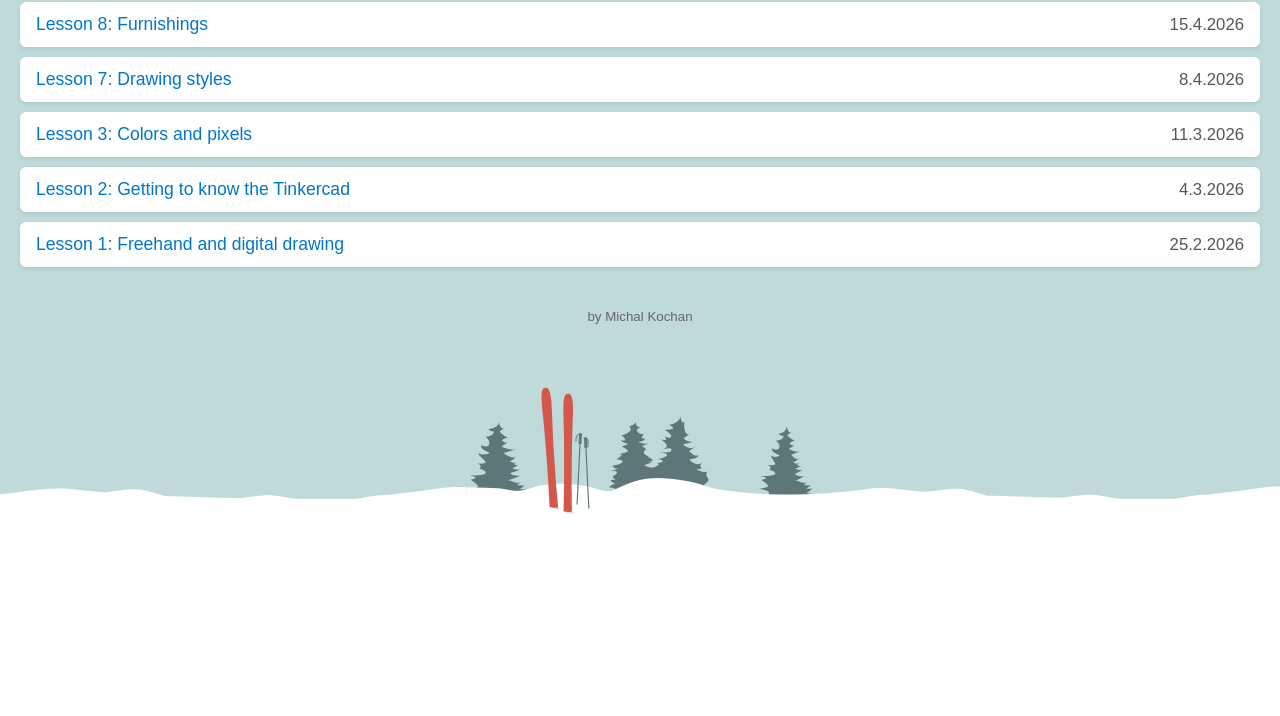
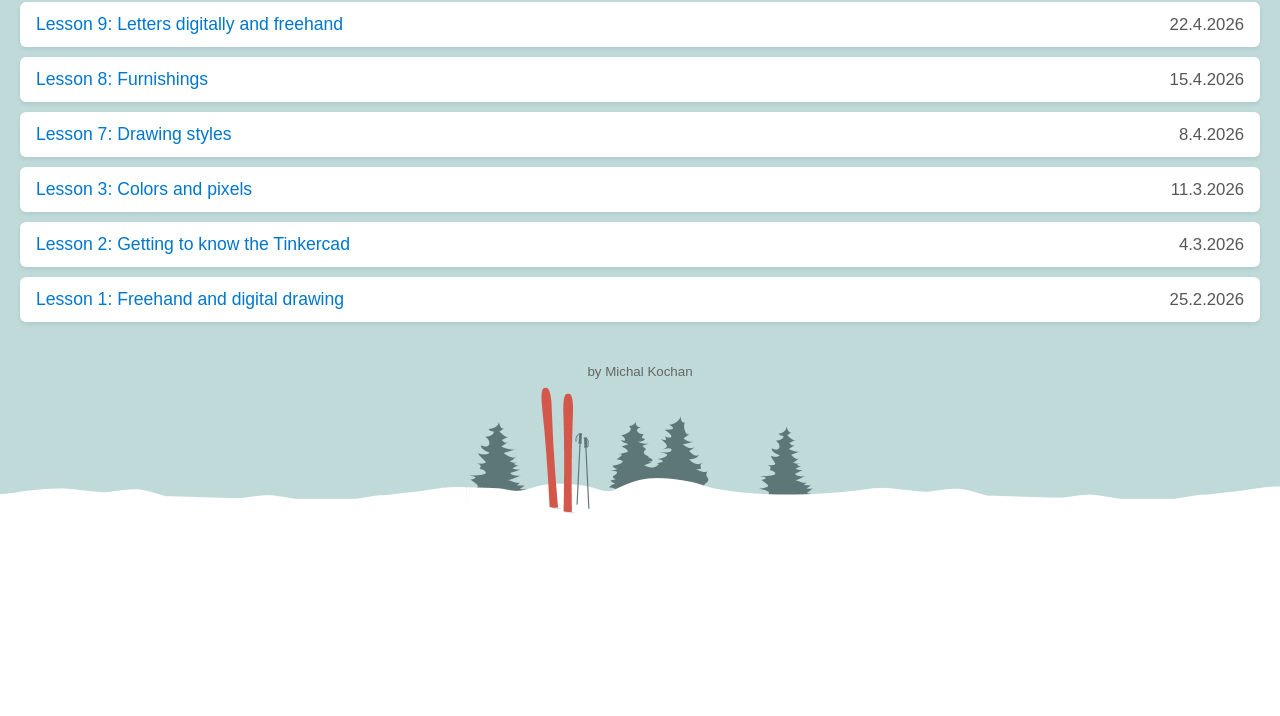
Before and after one commit to Jokerdnv/Jokerdnv.github.io, a plain HTML site: page LG_Courses/3D_design.html in a window 1280 px wide. Shown: the part 84-800 px from the top of the page. Drawn offline with Linux system fonts and the light colour scheme.

Commit message:
Update 3D_design.html

```diff
--- a/LG_Courses/3D_design.html
+++ b/LG_Courses/3D_design.html
@@ -27,6 +27,7 @@
   </h2>
 
     <ul class="lesson-list">
+      <li><a href="3D_lessons/3D-lesson-8.html">Lesson 9: Letters digitally and freehand<span class="date">22.4.2026</span></a></li>
       <li><a href="3D_lessons/3D-lesson-8.html">Lesson 8: Furnishings<span class="date">15.4.2026</span></a></li>
       <li><a href="3D_lessons/3D-lesson-7.html">Lesson 7: Drawing styles<span class="date">8.4.2026</span></a></li>
       <li><a href="3D_lessons/3D-lesson-3.html">Lesson 3: Colors and pixels<span class="date">11.3.2026</span></a></li>
```
